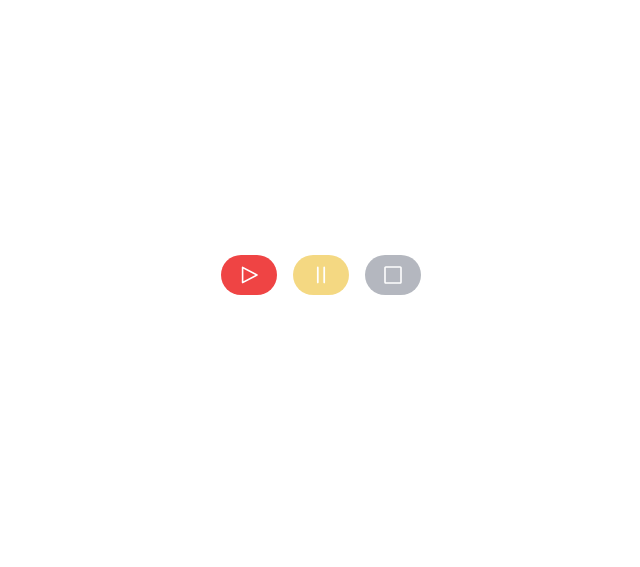
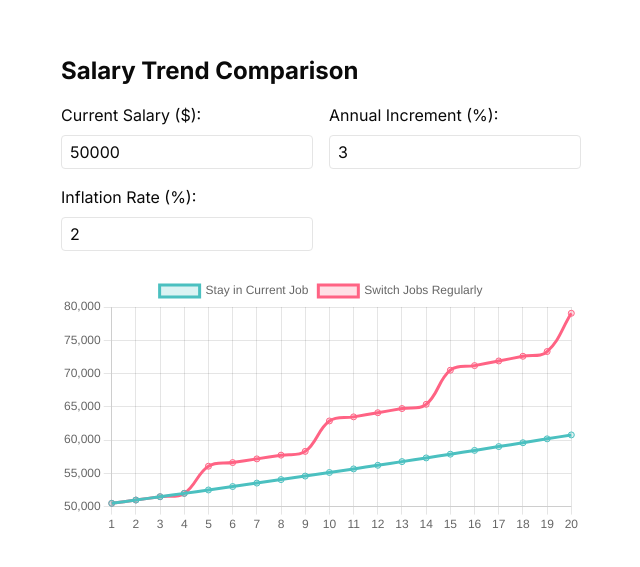
Before and after one commit to AlessioChen/Veridian-Front-End, a Next.js app: page / in a window 1280 px wide. Shown: the part 125-692 px from the top of the page, without its empty margins (319-959 px from the left). Built offline with nearby package versions, Linux system fonts and the light colour scheme.

Commit message:
add chart code

```diff
--- a/package.json
+++ b/package.json
@@ -12,11 +12,13 @@
     "@radix-ui/react-icons": "^1.3.2",
     "@radix-ui/react-scroll-area": "^1.2.1",
     "@radix-ui/react-slot": "^1.1.0",
+    "chart.js": "^4.4.6",
     "class-variance-authority": "^0.7.0",
     "clsx": "^2.1.1",
     "lucide-react": "^0.460.0",
     "next": "15.0.3",
     "react": "19.0.0-rc-66855b96-20241106",
+    "react-chartjs-2": "^5.2.0",
     "react-dom": "19.0.0-rc-66855b96-20241106",
     "tailwind-merge": "^2.5.4",
     "tailwindcss-animate": "^1.0.7"
--- a/src/app/page.tsx
+++ b/src/app/page.tsx
@@ -1,10 +1,10 @@
-import AudioRecorder from "@/components/AudioRecorder";
+import SalaryChart from "@/components/SalaryChart";
 
 export default function Home() {
   return (
     <div className="grid grid-rows-[20px_1fr_20px] items-center justify-items-center min-h-screen p-8 pb-20 gap-16 sm:p-20 font-[family-name:var(--font-geist-sans)]">
       <main className="flex flex-col gap-8 row-start-2 items-center sm:items-start">
-        <AudioRecorder/>
+        <SalaryChart/>
       </main>
       <footer className="row-start-3 flex gap-6 flex-wrap items-center justify-center">
       </footer>
--- /dev/null
+++ b/src/components/SalaryChart.tsx
@@ -0,0 +1,116 @@
+'use client';
+
+import { useState } from 'react';
+import { Line } from 'react-chartjs-2';
+import {
+    Chart as ChartJS,
+    CategoryScale,
+    LinearScale,
+    PointElement,
+    LineElement,
+    Title,
+    Tooltip,
+    Legend,
+} from 'chart.js';
+
+ChartJS.register(CategoryScale, LinearScale, PointElement, LineElement, Title, Tooltip, Legend);
+
+export default function SalaryChart() {
+    const [currentSalary, setCurrentSalary] = useState(50000); // Default: $50,000
+    const [annualIncrement, setAnnualIncrement] = useState(3); // Default: 3%
+    const [jobChangeIncrement, setJobChangeIncrement] = useState(10); // Default: 10% every 5 years
+    const [inflationRate, setInflationRate] = useState(2); // Default: 2%
+
+    const calculateTrends = () => {
+        const years = Array.from({ length: 20 }, (_, i) => i + 1);
+        const inflationFactor = 1 + inflationRate / 100;
+        const salaryStayTrend: number[] = [];
+        const salaryChangeTrend: number[] = [];
+
+        let staySalary = currentSalary;
+        let changeSalary = currentSalary;
+
+        years.forEach((year) => {
+            // Stay trend: Increment annually with inflation adjustment
+            staySalary *= 1 + annualIncrement / 100;
+            salaryStayTrend.push(staySalary / Math.pow(inflationFactor, year)); // Adjust for inflation
+
+            // Change trend: Increment higher every 5 years
+            if (year % 5 === 0) {
+                changeSalary *= 1 + jobChangeIncrement / 100;
+            } else {
+                changeSalary *= 1 + annualIncrement / 100;
+            }
+            salaryChangeTrend.push(changeSalary / Math.pow(inflationFactor, year)); // Adjust for inflation
+        });
+
+        return { years, salaryStayTrend, salaryChangeTrend };
+    };
+
+    const { years, salaryStayTrend, salaryChangeTrend } = calculateTrends();
+
+    const data = {
+        labels: years,
+        datasets: [
+            {
+                label: 'Stay in Current Job',
+                data: salaryStayTrend,
+                borderColor: 'rgba(75, 192, 192, 1)',
+                backgroundColor: 'rgba(75, 192, 192, 0.2)',
+                tension: 0.4,
+            },
+            {
+                label: 'Switch Jobs Regularly',
+                data: salaryChangeTrend,
+                borderColor: 'rgba(255, 99, 132, 1)',
+                backgroundColor: 'rgba(255, 99, 132, 0.2)',
+                tension: 0.4,
+            },
+        ],
+    };
+
+    return (
+        <div className="p-4 max-w-4xl mx-auto">
+            <h1 className="text-2xl font-bold mb-4">Salary Trend Comparison</h1>
+            <div className="grid grid-cols-1 md:grid-cols-2 gap-4 mb-6">
+                <div>
+                    <label className="block mb-2">Current Salary ($):</label>
+                    <input
+                        type="number"
+                        value={currentSalary}
+                        onChange={(e) => setCurrentSalary(Number(e.target.value))}
+                        className="w-full border rounded px-2 py-1"
+                    />
+                </div>
+                <div>
+                    <label className="block mb-2">Annual Increment (%):</label>
+                    <input
+                        type="number"
+                        value={annualIncrement}
+                        onChange={(e) => setAnnualIncrement(Number(e.target.value))}
+                        className="w-full border rounded px-2 py-1"
+                    />
+                </div>
+                {/*<div>*/}
+                {/*    <label className="block mb-2">Job Change Increment (%):</label>*/}
+                {/*    <input*/}
+                {/*        type="number"*/}
+                {/*        value={jobChangeIncrement}*/}
+                {/*        onChange={(e) => setJobChangeIncrement(Number(e.target.value))}*/}
+                {/*        className="w-full border rounded px-2 py-1"*/}
+                {/*    />*/}
+                {/*</div>*/}
+                <div>
+                    <label className="block mb-2">Inflation Rate (%):</label>
+                    <input
+                        type="number"
+                        value={inflationRate}
+                        onChange={(e) => setInflationRate(Number(e.target.value))}
+                        className="w-full border rounded px-2 py-1"
+                    />
+                </div>
+            </div>
+            <Line data={data} />
+        </div>
+    );
+}
--- a/src/services/api.ts
+++ b/src/services/api.ts
@@ -35,6 +35,7 @@ export const sendMessageToChat = async (message: string): Promise<ReadableStream
         }
 
         return response.body;
+
     } catch (error) {
         console.error('Error sending message to chat API:', error);
         return null;
```
Also changed, not shown: 1 other file (tests, documents, lock files or other folders).
